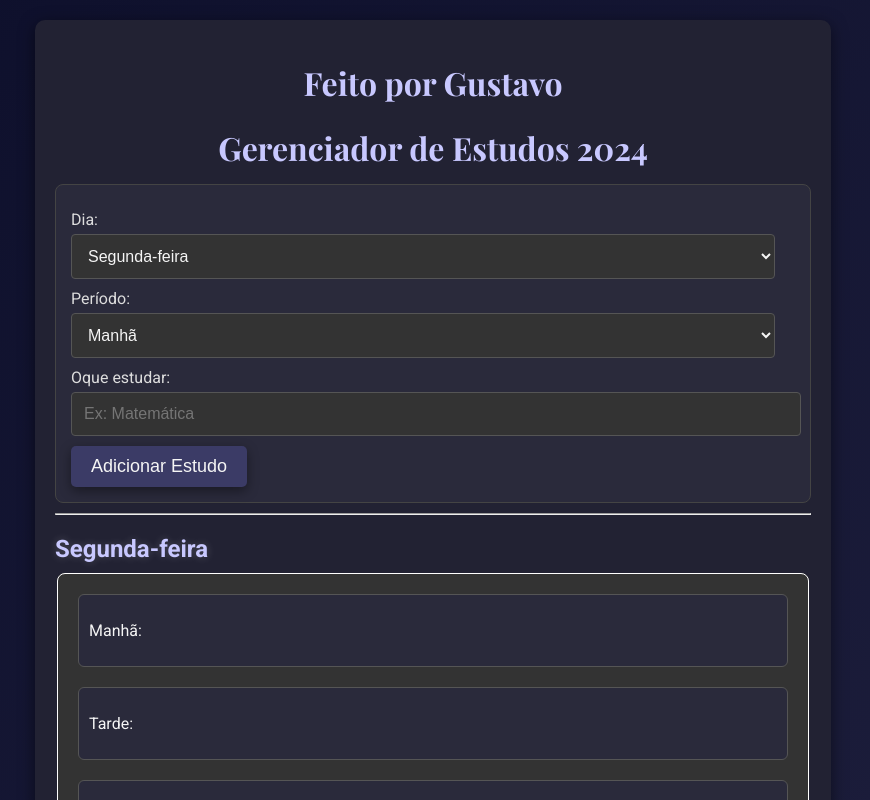
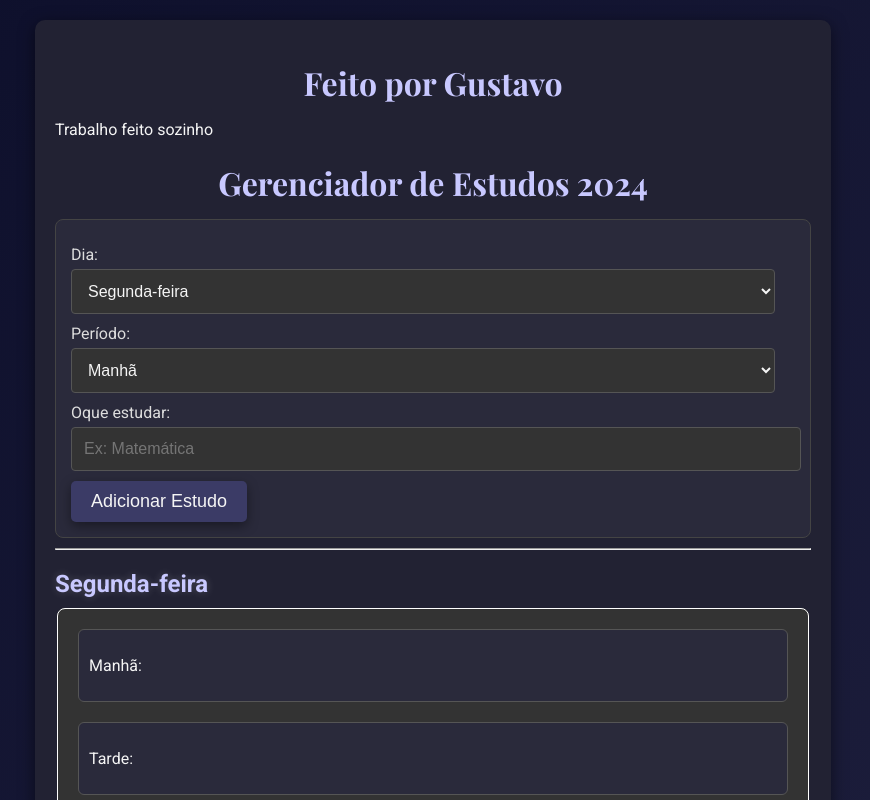
Before and after one commit to GustavoDuartt/testeSoftware, a React (Create React App) app: page / in a window 1280 px wide. Shown: the top 800 px of the page, without its empty margins (207-1077 px from the left). Built offline with nearby package versions, Linux system fonts and the light colour scheme.

Commit message:
Adicionado o nome dos integrantes do grupo.. no caso eu

```diff
--- a/src/App.js
+++ b/src/App.js
@@ -45,6 +45,7 @@ function App() {
   return (
     <div className="app-container">
       <h1>Feito por Gustavo</h1>
+      <p>Trabalho feito sozinho</p>
       <h1>Gerenciador de Estudos 2024</h1>
 
       <div className="input-container">
```
